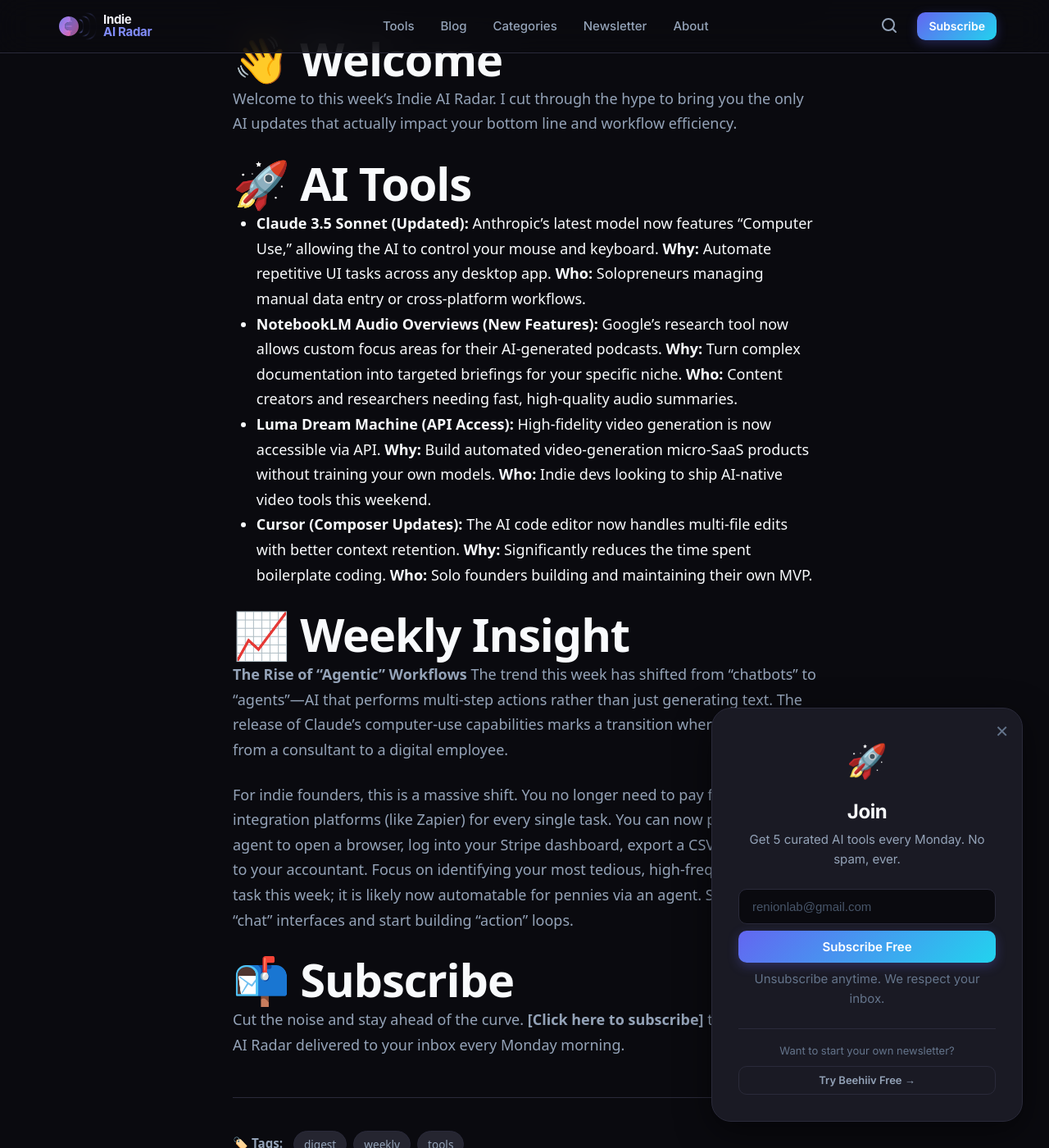
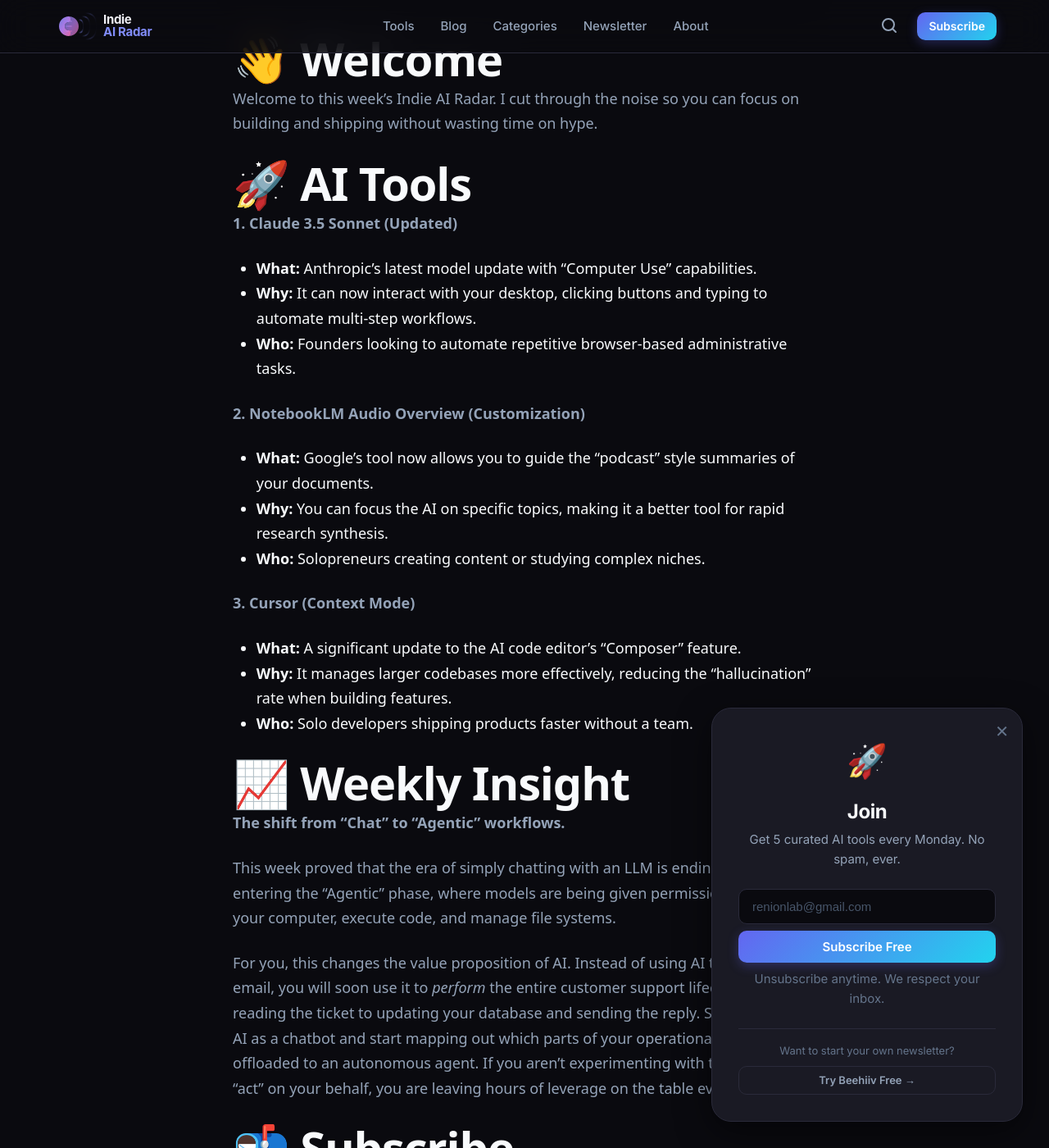
Before and after one commit to renion-dev/indiearadar, a Jekyll site: the page built from _posts/2026-08-14-weekly-ai-tools-digest-top-tools-for-indie-hackers.md, in a window 1280 px wide and 1400 px high, scrolled down 765 px. Shown: the whole window at 82% size. Built offline with Jekyll 4.4.1, drawn with Linux system fonts in a browser that asks for light colours; some of the changed text lies outside the part shown.

Commit message:
🤖 New blog post and updated tag pages [2026-08-14 20:06]

```diff
--- a/_posts/2026-08-14-weekly-ai-tools-digest-top-tools-for-indie-hackers.md
+++ b/_posts/2026-08-14-weekly-ai-tools-digest-top-tools-for-indie-hackers.md
@@ -11,20 +11,33 @@ image: "assets/images/og/tool-weekly-ai-tools-digest-top-tools-for-indie-hackers
 ---
 
 # 👋 Welcome
-Welcome to this week’s Indie AI Radar. I cut through the hype to bring you the only AI updates that actually impact your bottom line and workflow efficiency.
+Welcome to this week’s Indie AI Radar. I cut through the noise so you can focus on building and shipping without wasting time on hype.
 
 # 🚀 AI Tools
 
-*   **Claude 3.5 Sonnet (Updated):** Anthropic’s latest model now features "Computer Use," allowing the AI to control your mouse and keyboard. **Why:** Automate repetitive UI tasks across any desktop app. **Who:** Solopreneurs managing manual data entry or cross-platform workflows.
-*   **NotebookLM Audio Overviews (New Features):** Google’s research tool now allows custom focus areas for their AI-generated podcasts. **Why:** Turn complex documentation into targeted briefings for your specific niche. **Who:** Content creators and researchers needing fast, high-quality audio summaries.
-*   **Luma Dream Machine (API Access):** High-fidelity video generation is now accessible via API. **Why:** Build automated video-generation micro-SaaS products without training your own models. **Who:** Indie devs looking to ship AI-native video tools this weekend.
-*   **Cursor (Composer Updates):** The AI code editor now handles multi-file edits with better context retention. **Why:** Significantly reduces the time spent boilerplate coding. **Who:** Solo founders building and maintaining their own MVP.
+**1. Claude 3.5 Sonnet (Updated)**
+*   **What:** Anthropic’s latest model update with "Computer Use" capabilities.
+*   **Why:** It can now interact with your desktop, clicking buttons and typing to automate multi-step workflows.
+*   **Who:** Founders looking to automate repetitive browser-based administrative tasks.
+
+**2. NotebookLM Audio Overview (Customization)**
+*   **What:** Google’s tool now allows you to guide the "podcast" style summaries of your documents.
+*   **Why:** You can focus the AI on specific topics, making it a better tool for rapid research synthesis.
+*   **Who:** Solopreneurs creating content or studying complex niches.
+
+**3. Cursor (Context Mode)**
+*   **What:** A significant update to the AI code editor’s "Composer" feature.
+*   **Why:** It manages larger codebases more effectively, reducing the "hallucination" rate when building features.
+*   **Who:** Solo developers shipping products faster without a team.
 
 # 📈 Weekly Insight
-**The Rise of "Agentic" Workflows**
-The trend this week has shifted from "chatbots" to "agents"—AI that performs multi-step actions rather than just generating text. The release of Claude’s computer-use capabilities marks a transition where AI is moving from a consultant to a digital employee.
+**The shift from "Chat" to "Agentic" workflows.**
 
-For indie founders, this is a massive shift. You no longer need to pay for expensive integration platforms (like Zapier) for every single task. You can now prompt an agent to open a browser, log into your Stripe dashboard, export a CSV, and email it to your accountant. Focus on identifying your most tedious, high-frequency manual task this week; it is likely now automatable for pennies via an agent. Stop building "chat" interfaces and start building "action" loops.
+This week proved that the era of simply chatting with an LLM is ending. We are entering the "Agentic" phase, where models are being given permission to navigate your computer, execute code, and manage file systems.
+
+For you, this changes the value proposition of AI. Instead of using AI to *write* an email, you will soon use it to *perform* the entire customer support lifecycle—from reading the ticket to updating your database and sending the reply. Stop thinking of AI as a chatbot and start mapping out which parts of your operational stack can be offloaded to an autonomous agent. If you aren't experimenting with tools that can "act" on your behalf, you are leaving hours of leverage on the table every week.
 
 # 📬 Subscribe
-Cut the noise and stay ahead of the curve. **[Click here to subscribe]** to get the Indie AI Radar delivered to your inbox every Monday morning.
+If you found this useful, join 500+ other solopreneurs getting the Indie AI Radar every Monday.
+
+[Click here to subscribe]
```
